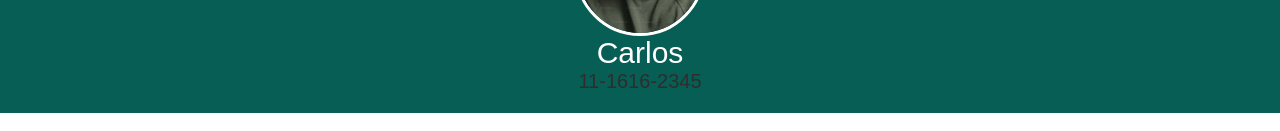
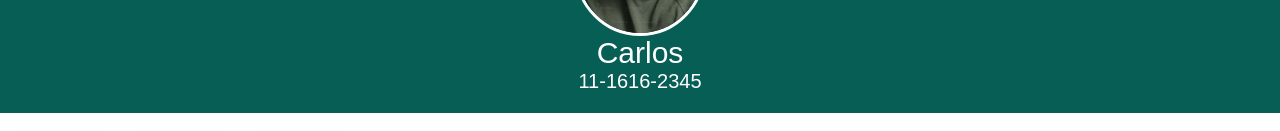
Before and after one commit to Charlydaniel/TP-2-Chat, a React (Vite) app: page /contacts/1/data in a window 1280 px wide. Shown: the part 134-265 px from the top of the page. Built offline with nearby package versions, Linux system fonts and the light colour scheme.

Commit message:
Agregado de detalles md para el profesor

```diff
--- a/src/Components/Chat-component/ChatStyle.css
+++ b/src/Components/Chat-component/ChatStyle.css
@@ -28,6 +28,7 @@
     background-color: var(--backgroundColor);
     font-family: var(--fuente);
     padding: 80px 0;
+    min-height: 100vh;
 }
 
 .boton-chat-enviar{
@@ -118,6 +119,7 @@
     font-weight: 100;
     font-style: normal;
     padding-top: 10px;
+
 }
 .boton-detalles-contacto{
  background: none;
--- a/src/Components/Contact-components/ContactData/ContactDataStyle.css
+++ b/src/Components/Contact-components/ContactData/ContactDataStyle.css
@@ -95,7 +95,7 @@
 }
 .tarjeta-contacto-telefono-contacto{
   font-size: 20px;
-  color: rgb(46, 46, 46);
+  color: rgb(255, 255, 255);
 }
 .contenedor-item-menu{
   display: flex;
--- a/src/Components/Contact-components/ContactList/ContactList.css
+++ b/src/Components/Contact-components/ContactList/ContactList.css
@@ -5,6 +5,7 @@
     margin: 0;
     box-sizing: border-box;
 }
+
 .tarjeta-contacto-datos-contenedor{
     display: flex;
     flex-direction: column;
```
